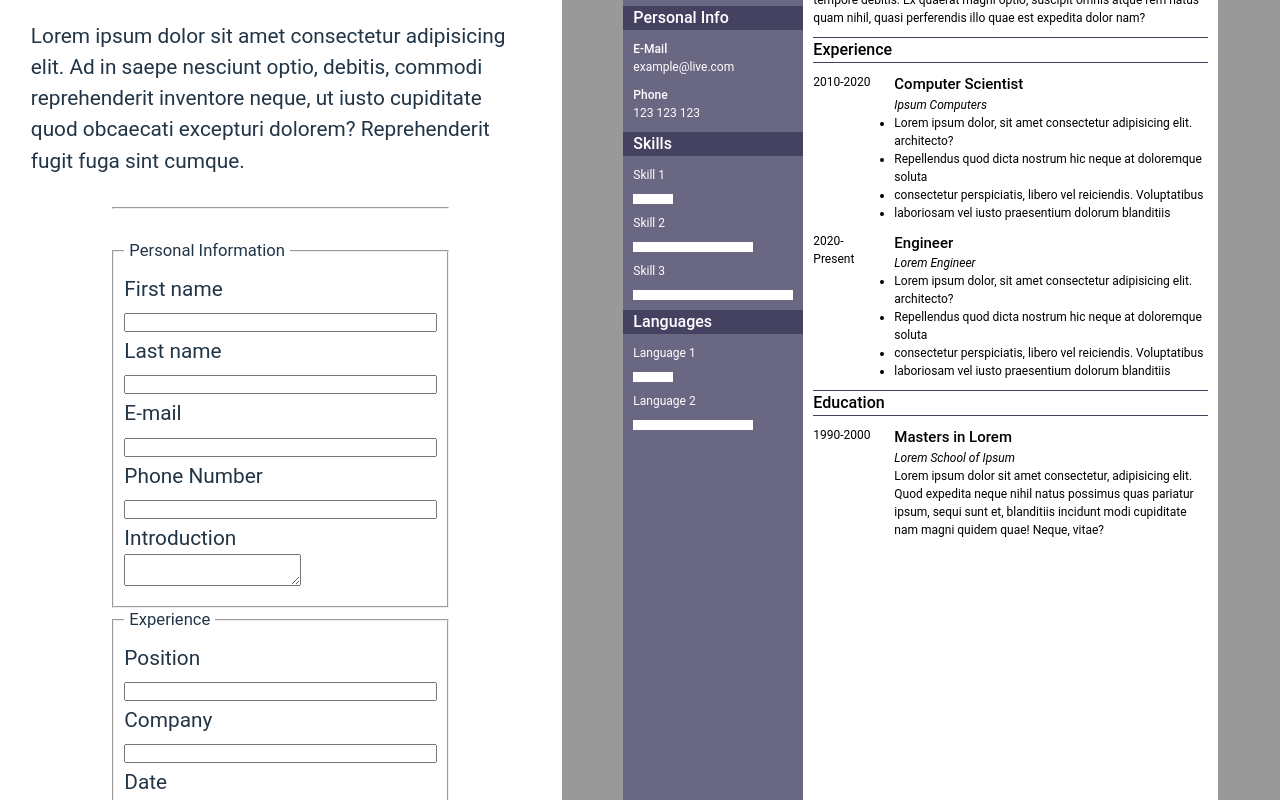
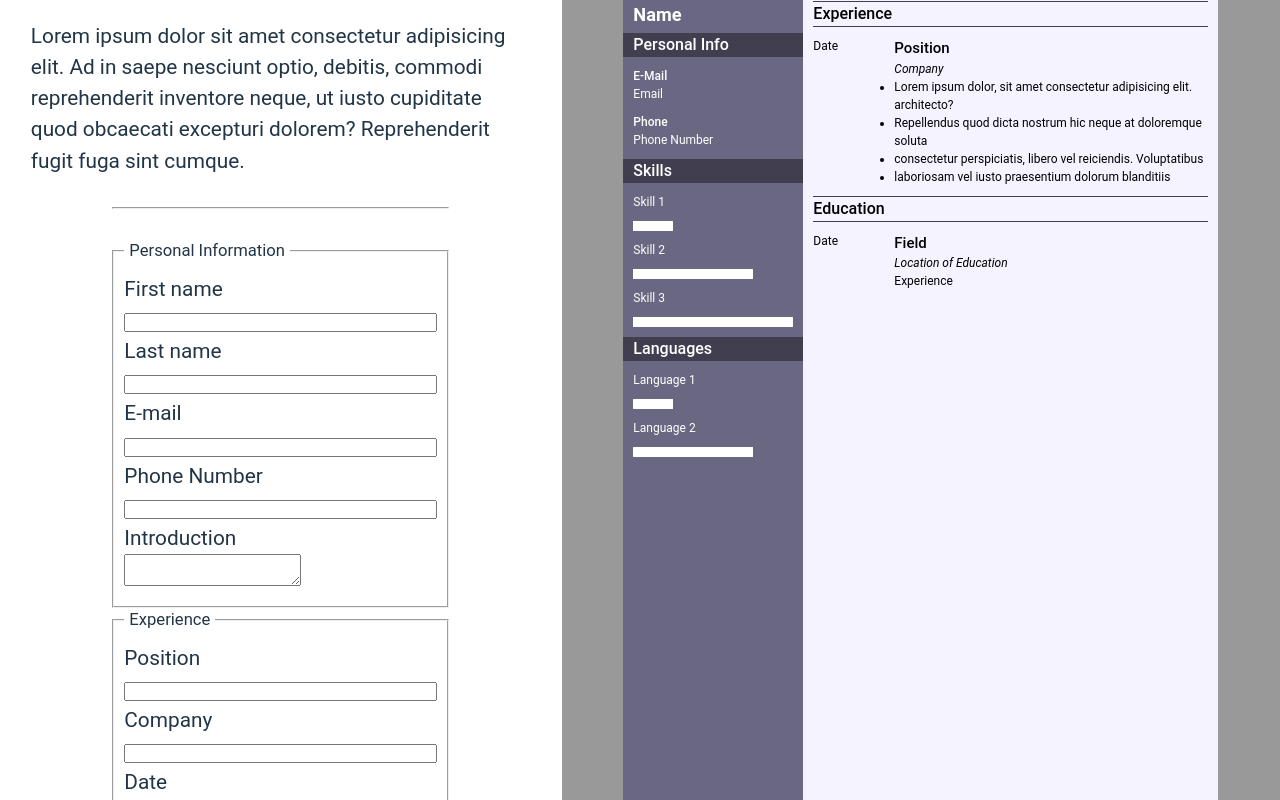
Before and after one commit to hakanyalniz/cv-application, a React (Vite) app: page / in a window 1280 px wide. Built offline with nearby package versions, Linux system fonts and the light colour scheme.

Commit message:
Changed the CV look with different colors. Changed the form field order. Hooked up the CV fields to form fields, they now change as information is inputted into the forms.

```diff
--- a/src/components/CV.jsx
+++ b/src/components/CV.jsx
@@ -1,21 +1,23 @@
 import "../styles/CV.css";
 
-function CV({ firstName }) {
+function CV({ formState }) {
   return (
     <div id="jspdf" className="CVPage">
       <div className="left-navbar">
         <div className="name-title">
-          <div className="fullName">{firstName}</div>
+          <div className="fullName">
+            {`${formState.firstName} ${formState.lastName}`}
+          </div>
         </div>
         <div className="personal-information padding-within-elements">
           <div className="title border-bar">Personal Info</div>
           <div className="email">
             <div className="sub-title">E-Mail</div>
-            example@live.com
+            {formState.email}
           </div>
           <div className="phone">
             <div className="sub-title">Phone</div>
-            123 123 123
+            {formState.phoneNumber}
           </div>
         </div>
         <div className="skills padding-within-elements">
@@ -63,38 +65,15 @@ function CV({ firstName }) {
         </div>
       </div>
       <div className="main-body">
-        <div className="introduction">
-          Lorem, ipsum dolor sit amet consectetur adipisicing elit. Laboriosam,
-          tempore debitis. Ex quaerat magni optio, suscipit omnis atque rem
-          natus quam nihil, quasi perferendis illo quae est expedita dolor nam?
-        </div>
+        <div className="introduction">{formState.cvIntroduction}</div>
 
         <div className="experience">
           <div className="title sub-title">Experience</div>
           <div className="experience-grid">
-            <div className="experience-date">2010-2020</div>
+            <div className="experience-date">{formState.experienceDate}</div>
             <div className="experience-details">
-              <div className="title">Computer Scientist</div>
-              <div className="title-location">Ipsum Computers</div>
-              <ul>
-                <li>
-                  Lorem ipsum dolor, sit amet consectetur adipisicing elit.
-                  architecto?
-                </li>
-                <li>
-                  Repellendus quod dicta nostrum hic neque at doloremque soluta
-                </li>
-                <li>
-                  consectetur perspiciatis, libero vel reiciendis. Voluptatibus
-                </li>
-                <li>laboriosam vel iusto praesentium dolorum blanditiis</li>
-              </ul>
-            </div>
-
-            <div className="experience-date">2020-Present</div>
-            <div className="experience-details">
-              <div className="title">Engineer</div>
-              <div className="title-location">Lorem Engineer</div>
+              <div className="title">{formState.position}</div>
+              <div className="title-location">{formState.company}</div>
               <ul>
                 <li>
                   Lorem ipsum dolor, sit amet consectetur adipisicing elit.
@@ -115,14 +94,11 @@ function CV({ firstName }) {
         <div className="education">
           <div className="title sub-title">Education</div>
           <div className="education-grid">
-            <div className="education-date">1990-2000</div>
+            <div className="education-date">{formState.educationDate}</div>
             <div className="education-details">
-              <div className="title">Masters in Lorem</div>
-              <div className="title-location">Lorem School of Ipsum</div>
-              Lorem ipsum dolor sit amet consectetur, adipisicing elit. Quod
-              expedita neque nihil natus possimus quas pariatur ipsum, sequi
-              sunt et, blanditiis incidunt modi cupiditate nam magni quidem
-              quae! Neque, vitae?
+              <div className="title">{formState.educationField}</div>
+              <div className="title-location">{formState.placeOfEducation}</div>
+              {formState.educationExperience}
             </div>
           </div>
         </div>
--- a/src/components/CVFORMMain.jsx
+++ b/src/components/CVFORMMain.jsx
@@ -3,16 +3,47 @@ import CVSection from "./CVSection.jsx";
 import { useState } from "react";
 
 function CVFORMAIN() {
-  const [firstName, setFirstName] = useState("FirstName");
+  const [formState, setFormState] = useState({
+    firstName: "First Name",
+    lastName: "Last Name",
+    email: "Email",
+    phoneNumber: "Phone Number",
+    cvIntroduction: "Introduction",
+    position: "Position",
+    company: "Company",
+    experienceDate: "Date",
+    experienceAchievements: "Achievements",
+    placeOfEducation: "Location of Education",
+    educationDate: "Date",
+    educationField: "Field",
+    educationExperience: "Experience",
+  });
 
-  function handleFirstNameChange(e) {
-    setFirstName(e.target.value);
+  // const [lastName, setLastName] = useState("Last Name");
+  // const [email, setEmail] = useState("Email");
+  // const [phoneNumber, setPhoneNumber] = useState("Phone Number");
+  // const [cvIntroduction, setCvIntroduction] = useState("Introduction");
+  // const [position, setPosition] = useState("Position");
+  // const [company, setCompany] = useState("Company");
+  // const [experienceDate, setExperienceDate] = useState("Date");
+  // const [experienceAchievements, setExperienceAchievements] =
+  //   useState("Achievements");
+  // const [placeOfEducation, setPlaceOfEducation] = useState(
+  //   "Location of Education"
+  // );
+  // const [educationDate, setEducationDate] = useState("Date");
+  // const [educationField, setEducationField] = useState("Field");
+  // const [educationExperience, setEducationExperience] = useState("Experience");
+
+  function handleChange(e) {
+    const value = e.target.value;
+    setFormState({ ...formState, [e.target.name]: value });
   }
 
   return (
     <div className="flex-container">
-      <FormSection handleFirstNameChange={handleFirstNameChange} />
-      <CVSection firstName={firstName} />
+      <FormSection handleChange={handleChange} />
+      <CVSection formState={formState} />
     </div>
   );
 }
--- a/src/components/CVSection.jsx
+++ b/src/components/CVSection.jsx
@@ -3,11 +3,11 @@ import Html from "./Html";
 // import { PDFViewer } from "@react-pdf/renderer";
 // import { MyDocument } from "./MyDocument";
 
-function CVSection({ firstName }) {
+function CVSection({ formState }) {
   return (
     <div className="CV-section">
       <div className="CV-wrapper">
-        <Html firstName={firstName} />
+        <Html formState={formState} />
 
         {/* <PDFViewer
           // style={{ width: 650, height: 842 }}
--- a/src/components/FormSection.jsx
+++ b/src/components/FormSection.jsx
@@ -4,7 +4,7 @@ import { PersonalInformation } from "./form_types/PersonalInformation";
 import { Experience } from "./form_types/Experience";
 import { Education } from "./form_types/Education";
 
-function FormSection({ handleFirstNameChange }) {
+function FormSection({ handleChange }) {
   return (
     <div className="form-section">
       <div className="introduction">
@@ -16,11 +16,11 @@ function FormSection({ handleFirstNameChange }) {
       <hr />
       <div className="forms">
         <Forms
-          formType={PersonalInformation(handleFirstNameChange)}
+          formType={PersonalInformation(handleChange)}
           legend="Personal Information"
         />
-        <Forms formType={Experience} legend="Experience" />
-        <Forms formType={Education} legend="Education" />
+        <Forms formType={Experience(handleChange)} legend="Experience" />
+        <Forms formType={Education(handleChange)} legend="Education" />
       </div>
     </div>
   );
--- a/src/components/Html.jsx
+++ b/src/components/Html.jsx
@@ -2,10 +2,10 @@ import html2canvas from "html2canvas";
 import jspdf from "jspdf";
 import CV from "./CV";
 
-export default function Html({ firstName }) {
+export default function Html({ formState }) {
   return (
     <>
-      <CV firstName={firstName} />
+      <CV formState={formState} />
       <button
         onClick={() => {
           const check = document.getElementById("jspdf");
--- a/src/components/form_types/Education.jsx
+++ b/src/components/form_types/Education.jsx
@@ -1,22 +1,45 @@
-export const Education = [
+export function Education(handleChange) {
+  const Education = [
     <div>
-    <label htmlFor="school">Place of education</label>
+      <label htmlFor="educationField">Field</label>
       <br />
-    <input type="text" id="school" name="school" />
+      <input
+        type="text"
+        id="educationField"
+        name="educationField"
+        onChange={handleChange}
+      />
     </div>,
     <div>
-    <label htmlFor="date">Date</label>
+      <label htmlFor="placeOfEducation">Place of education</label>
       <br />
-    <input type="date" id="date" name="date" />
+      <input
+        type="text"
+        id="placeOfEducation"
+        name="placeOfEducation"
+        onChange={handleChange}
+      />
     </div>,
     <div>
-    <label htmlFor="field">Field</label>
+      <label htmlFor="educationDate">Date</label>
       <br />
-    <input type="text" id="field" name="field" />
+      <input
+        type="date"
+        id="educationDate"
+        name="educationDate"
+        onChange={handleChange}
+      />
     </div>,
     <div>
-    <label htmlFor="keyExperience">Key experiences</label>
+      <label htmlFor="educationExperience">Key experiences</label>
       <br />
-    <input type="text" id="keyExperience" name="keyExperience" />
+      <textarea
+        id="educationExperience"
+        name="educationExperience"
+        onChange={handleChange}
+      ></textarea>
     </div>,
   ];
+
+  return Education;
+}
--- a/src/components/form_types/Experience.jsx
+++ b/src/components/form_types/Experience.jsx
@@ -1,22 +1,41 @@
-export const Experience = [
+export function Experience(handleChange) {
+  const Experience = [
     <div>
       <label htmlFor="position">Position</label>
       <br />
-    <input type="text" id="position" name="position" />
+      <input
+        type="text"
+        id="position"
+        name="position"
+        onChange={handleChange}
+      />
     </div>,
     <div>
       <label htmlFor="company">Company</label>
       <br />
-    <input type="text" id="company" name="company" />
+      <input type="text" id="company" name="company" onChange={handleChange} />
     </div>,
     <div>
-    <label htmlFor="date">Date</label>
+      <label htmlFor="experienceDate">Date</label>
       <br />
-    <input type="date" id="date" name="date" />
+      <input
+        type="date"
+        id="experienceDate"
+        name="experienceDate"
+        onChange={handleChange}
+      />
     </div>,
     <div>
-    <label htmlFor="achievements">Achievements</label>
+      <label htmlFor="experienceAchievements">Achievements</label>
       <br />
-    <input type="email" id="achievements" name="achievements" />
+      <input
+        type="email"
+        id="experienceAchievements"
+        name="experienceAchievements"
+        onChange={handleChange}
+      />
     </div>,
   ];
+
+  return Experience;
+}
--- a/src/components/form_types/PersonalInformation.jsx
+++ b/src/components/form_types/PersonalInformation.jsx
@@ -1,34 +1,48 @@
-export function PersonalInformation(handleFirstNameChange) {
+export function PersonalInformation(handleChange) {
   const PersonalInformation = [
     <div>
-      <label htmlFor="fname">First name</label>
+      <label htmlFor="firstName">First name</label>
       <br />
       <input
         type="text"
-        id="fname"
-        name="fname"
-        onChange={handleFirstNameChange}
+        id="firstName"
+        name="firstName"
+        onChange={handleChange}
       />
     </div>,
     <div>
-      <label htmlFor="lname">Last name</label>
+      <label htmlFor="lastName">Last name</label>
       <br />
-      <input type="text" id="lname" name="lname" />
+      <input
+        type="text"
+        id="lastName"
+        name="lastName"
+        onChange={handleChange}
+      />
     </div>,
     <div>
       <label htmlFor="email">E-mail</label>
       <br />
-      <input type="email" id="email" name="email" />
+      <input type="email" id="email" name="email" onChange={handleChange} />
     </div>,
     <div>
-      <label htmlFor="phone">Phone Number</label>
+      <label htmlFor="phoneNumber">Phone Number</label>
       <br />
-      <input type="number" id="phone" name="phone" />
+      <input
+        type="number"
+        id="phoneNumber"
+        name="phoneNumber"
+        onChange={handleChange}
+      />
     </div>,
     <div>
-      <label htmlFor="introduction">Introduction</label>
+      <label htmlFor="cvIntroduction">Introduction</label>
       <br />
-      <textarea id="introduction" name="introduction"></textarea>
+      <textarea
+        id="introduction"
+        name="cvIntroduction"
+        onChange={handleChange}
+      ></textarea>
     </div>,
   ];
 
--- a/src/styles/CV.css
+++ b/src/styles/CV.css
@@ -1,6 +1,6 @@
 :root {
   --navbar-back: rgb(105, 103, 129);
-  --navbar-titles: rgb(68, 65, 97);
+  --navbar-titles: #413f4f;
 }
 
 .CVPage {
@@ -84,8 +84,9 @@
 
 .CVPage .main-body {
   flex-grow: 1.5;
-  margin: 10px;
+  padding: 10px;
   font-size: 12px;
+  background-color: #f5f3ff;
 }
 
 .CVPage .main-body .sub-title {
@@ -101,7 +102,7 @@
 .CVPage .main-body .education-grid {
   display: grid;
   gap: 10px;
-  grid-template-rows: repeat(2, 1fr);
+  grid-template-rows: repeat(1, 1fr);
   grid-template-columns: repeat(5, 1fr);
 }
 
```
Lines whose indentation alone changed are shown as unchanged.
